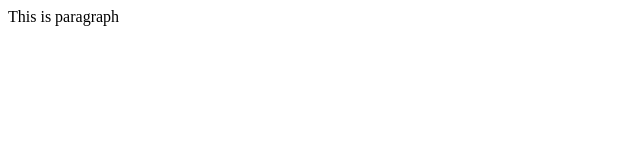
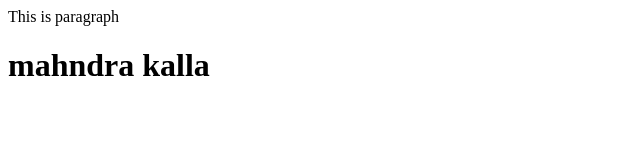
Before and after one commit to Venkata-123kalla/LocalRepo, a plain HTML site: page index.html in a window 1280 px wide. Shown: the whole page, without its empty margins (0-640 px from the left). Drawn offline with Linux system fonts and the light colour scheme.

Commit message:
Add new feature

```diff
--- a/index.html
+++ b/index.html
@@ -1 +1,2 @@
 <p>This is paragraph</p>
+<h1>mahndra kalla</h1>
```
Also changed, not shown: index1.html (deleted), 1 other file.
